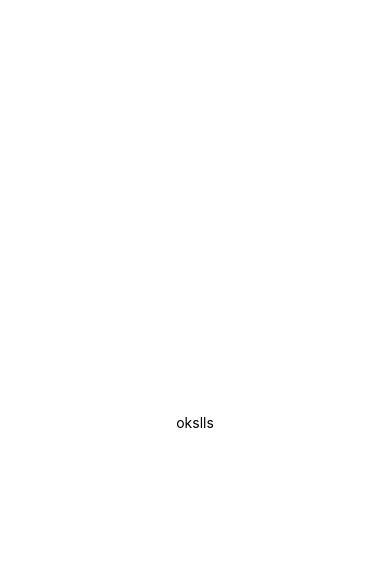
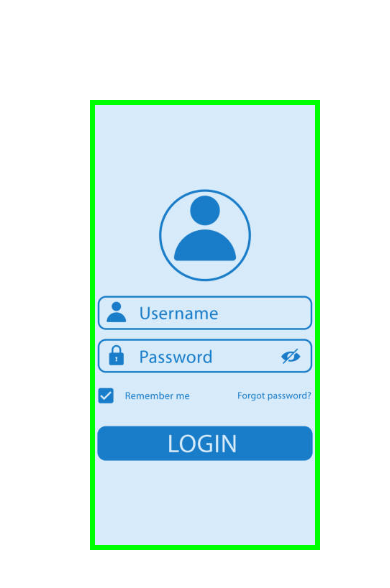
Before and after one commit to Alikhan034/sparklesquad, a React Native app: screen / in a window 390 px wide. Shown: the top 588 px of the page. Built offline with nearby package versions, Linux system fonts and the light colour scheme.

Commit message:
color file and login screen

```diff
--- a/App.js
+++ b/App.js
@@ -1,10 +1,11 @@
 import { StatusBar } from 'expo-status-bar';
 import { StyleSheet, Text, View } from 'react-native';
+import Login from './App/Screens/LoginScreen/Login';
 
 export default function App() {
   return (
     <View style={styles.container}>
-      <Text>okslls</Text>
+      <Login/>
       <StatusBar style="auto" />
     </View>
   );
@@ -14,7 +15,7 @@ const styles = StyleSheet.create({
   container: {
     flex: 1,
     backgroundColor: '#fff',
-    alignItems: 'center',
-    justifyContent: 'center',
+    paddingTop:30,
+    paddingLeft:20
   },
 });
--- a/App/Screens/LoginScreen/Login.jsx
+++ b/App/Screens/LoginScreen/Login.jsx
@@ -1,10 +1,26 @@
-import { View, Text } from 'react-native'
+import { View, Text, Image,StyleSheet } from 'react-native'
 import React from 'react'
+import Color from '../../utills/Color'
 
 export default function Login() {
   return (
-    <View>
-      <Text>Login</Text>
+    <View style={{alignItems:'center'}}>
+      <Image source={require('./../../../assets/images/loginimage.jpg')}
+      style={Styles.loginimg}
+      />
+
     </View>
   )
 }
+const Styles=StyleSheet.create({
+    loginimg:{
+        width:230,
+        height:450,
+        marginTop:70,
+        borderWidth:5,
+        borderColor:Color.Green,
+
+
+
+    }
+})
--- /dev/null
+++ b/App/utills/Color.js
@@ -0,0 +1,11 @@
+export default{
+    Black:'#000',
+    Red: '#FF0000',
+    Blue: '#0000FF',
+    Green: '#00FF00',
+    Yellow:'FFFF00',
+    Purple: '#800080',
+    Orange: '#FFA500',
+    Pink: '#FFC0CB',
+    Brown: '#A52A2A',
+}
```
Also changed, not shown: assets/images/loginimage.jpg (added).
